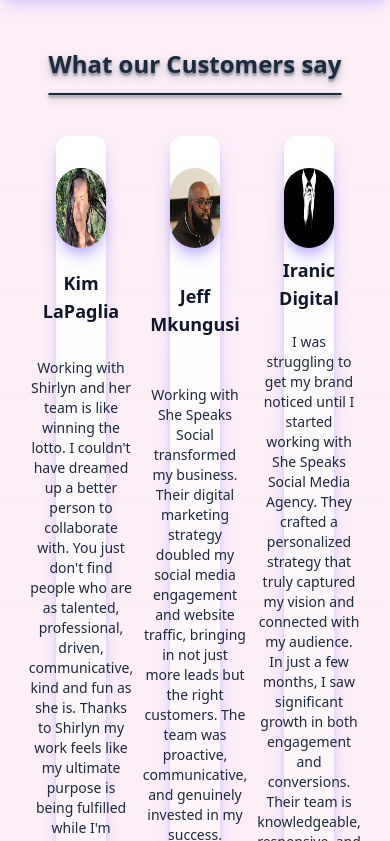
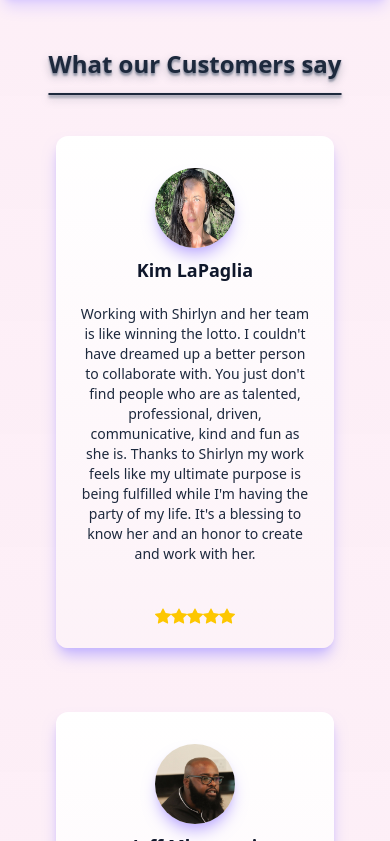
Before and after one commit to MatthewsRicky/shespeaksocial, a Next.js app: page / in a window 390 px wide. Shown: the part 6163-7004 px from the top of the page. Built offline with nearby package versions, Linux system fonts and the light colour scheme.

Commit message:
review card component layout fixes

```diff
--- a/components/ReviewCard.tsx
+++ b/components/ReviewCard.tsx
@@ -25,7 +25,7 @@ const reviews = [
 ]
 
 	return (
-		<div className="grid grid-cols-3 gap-16 rounded-xl mx-12 my-6 p-2">
+		<div className="grid grid-cols-1 lg:grid-cols-3 gap-16 rounded-xl mx-12 my-6 p-2">
 			{reviews.map(item => (
 				<div key={item.name} className="flex flex-col gap-2 items-center justify-between text-center text-slate-900 bg-gradient-to-b from-white  to-pink-50 rounded-xl shadow-lg shadow-violet-300">
 					<Image src={item.imgurl} alt="Reviewer image" width={500} height={500} className="rounded-full h-20 w-20 mt-8 flex shadow-lg shadow-violet-300 hover:scale-105 transiton-all duration-200" />
```
